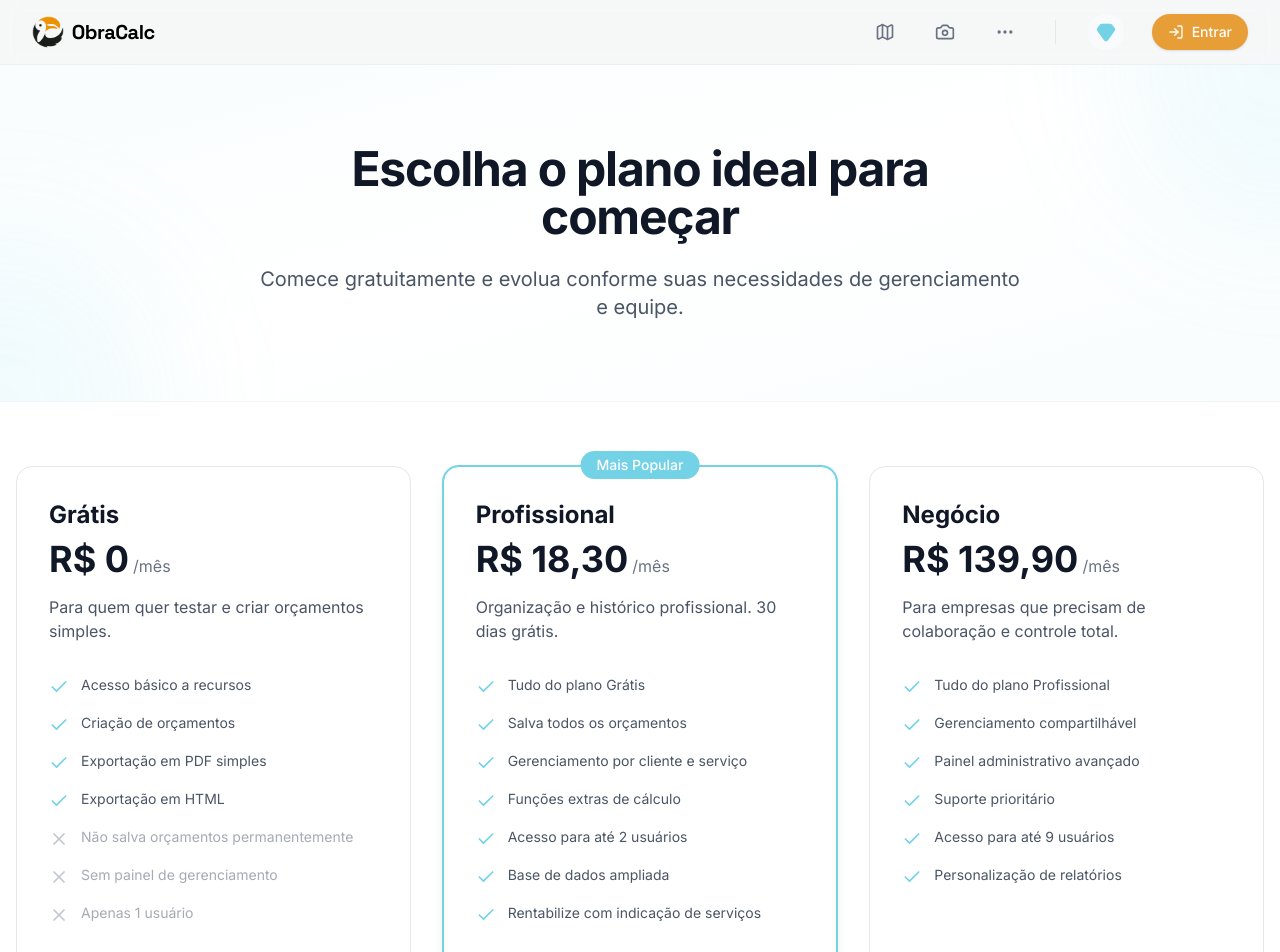
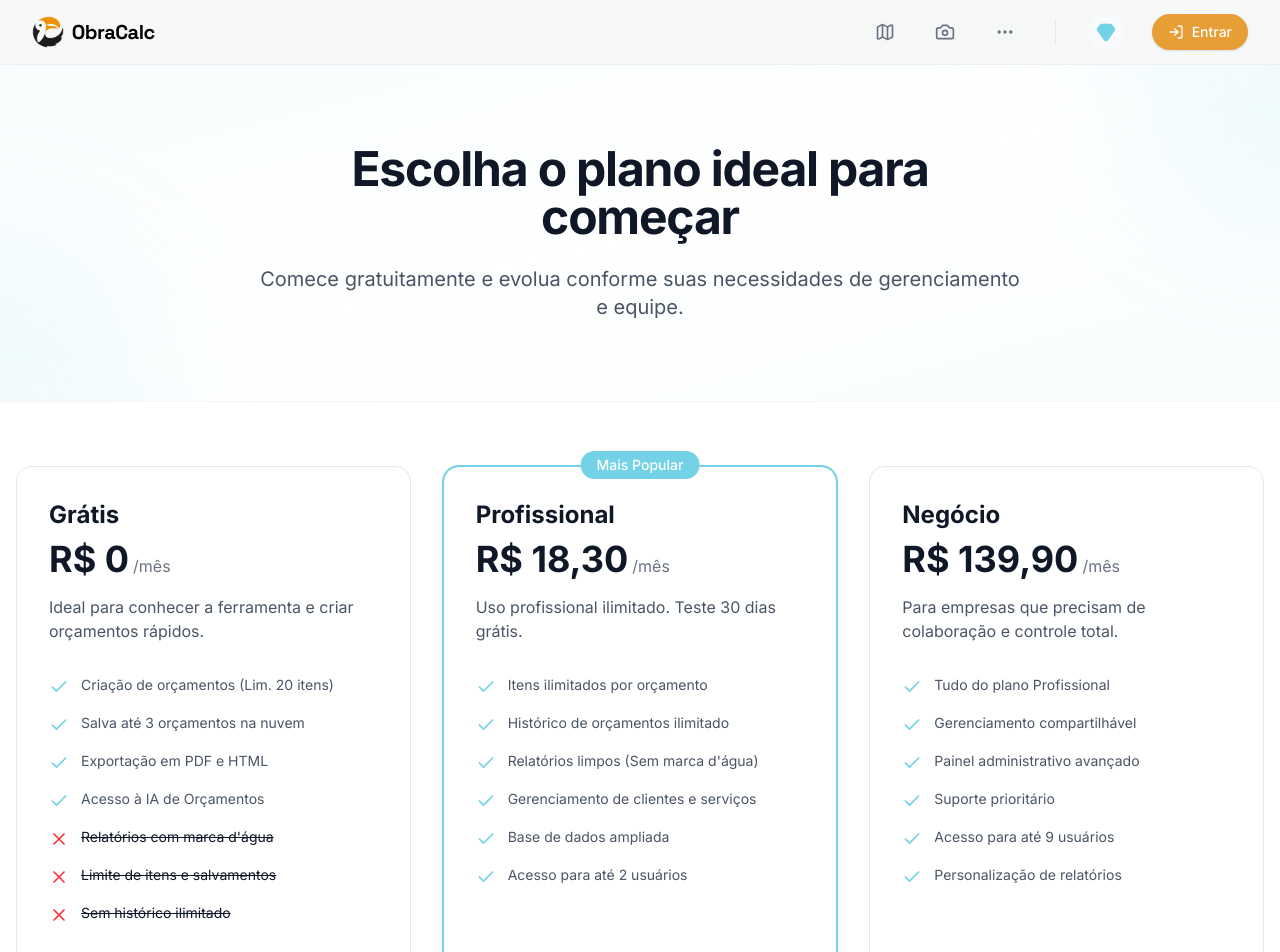
Before and after one commit to maicontinelli/ObraCalc, a Next.js app: page /planos in a window 1280 px wide. Shown: the top 952 px of the page. Built offline with nearby package versions, Linux system fonts and the light colour scheme; no server answers.

Commit message:
chore: Final polish on plans page and report comments

```diff
--- a/app/planos/page.tsx
+++ b/app/planos/page.tsx
@@ -42,17 +42,17 @@ export default function PlansPage() {
             name: 'Grátis',
             price: 'R$ 0',
             period: '/mês',
-            description: 'Para quem quer testar e criar orçamentos simples.',
+            description: 'Ideal para conhecer a ferramenta e criar orçamentos rápidos.',
             features: [
-                'Acesso básico a recursos',
-                'Criação de orçamentos',
-                'Exportação em PDF simples',
-                'Exportação em HTML',
+                'Criação de orçamentos (Lim. 20 itens)',
+                'Salva até 3 orçamentos na nuvem',
+                'Exportação em PDF e HTML',
+                'Acesso à IA de Orçamentos',
             ],
             limitations: [
-                'Não salva orçamentos permanentemente',
-                'Sem painel de gerenciamento',
-                'Apenas 1 usuário',
+                'Relatórios com marca d\'água',
+                'Limite de itens e salvamentos',
+                'Sem histórico ilimitado',
             ],
             cta: 'Começar Grátis',
             href: '/login', // Mantém link interno para login
@@ -63,15 +63,14 @@ export default function PlansPage() {
             name: 'Profissional',
             price: 'R$ 18,30',
             period: '/mês',
-            description: 'Organização e histórico profissional. 30 dias grátis.',
+            description: 'Uso profissional ilimitado. Teste 30 dias grátis.',
             features: [
-                'Tudo do plano Grátis',
-                'Salva todos os orçamentos',
-                'Gerenciamento por cliente e serviço',
-                'Funções extras de cálculo',
+                'Itens ilimitados por orçamento',
+                'Histórico de orçamentos ilimitado',
+                'Relatórios limpos (Sem marca d\'água)',
+                'Gerenciamento de clientes e serviços',
+                'Base de dados ampliada',
                 'Acesso para até 2 usuários',
-                'Base de dados ampliada',
-                'Rentabilize com indicação de serviços',
             ],
             limitations: [],
             cta: 'Assinar',
@@ -165,9 +164,9 @@ export default function PlansPage() {
                                             </li>
                                         ))}
                                         {plan.limitations.map((limitation) => (
-                                            <li key={limitation} className="flex items-start gap-3 opacity-60">
-                                                <X className="w-5 h-5 text-gray-400 flex-shrink-0 mt-0.5" />
-                                                <span className="text-gray-500 dark:text-gray-400 text-sm">
+                                            <li key={limitation} className="flex items-start gap-3">
+                                                <X className="w-5 h-5 text-red-500 flex-shrink-0 mt-0.5" />
+                                                <span className="text-gray-900 dark:text-gray-400 text-sm line-through">
                                                     {limitation}
                                                 </span>
                                             </li>
```
